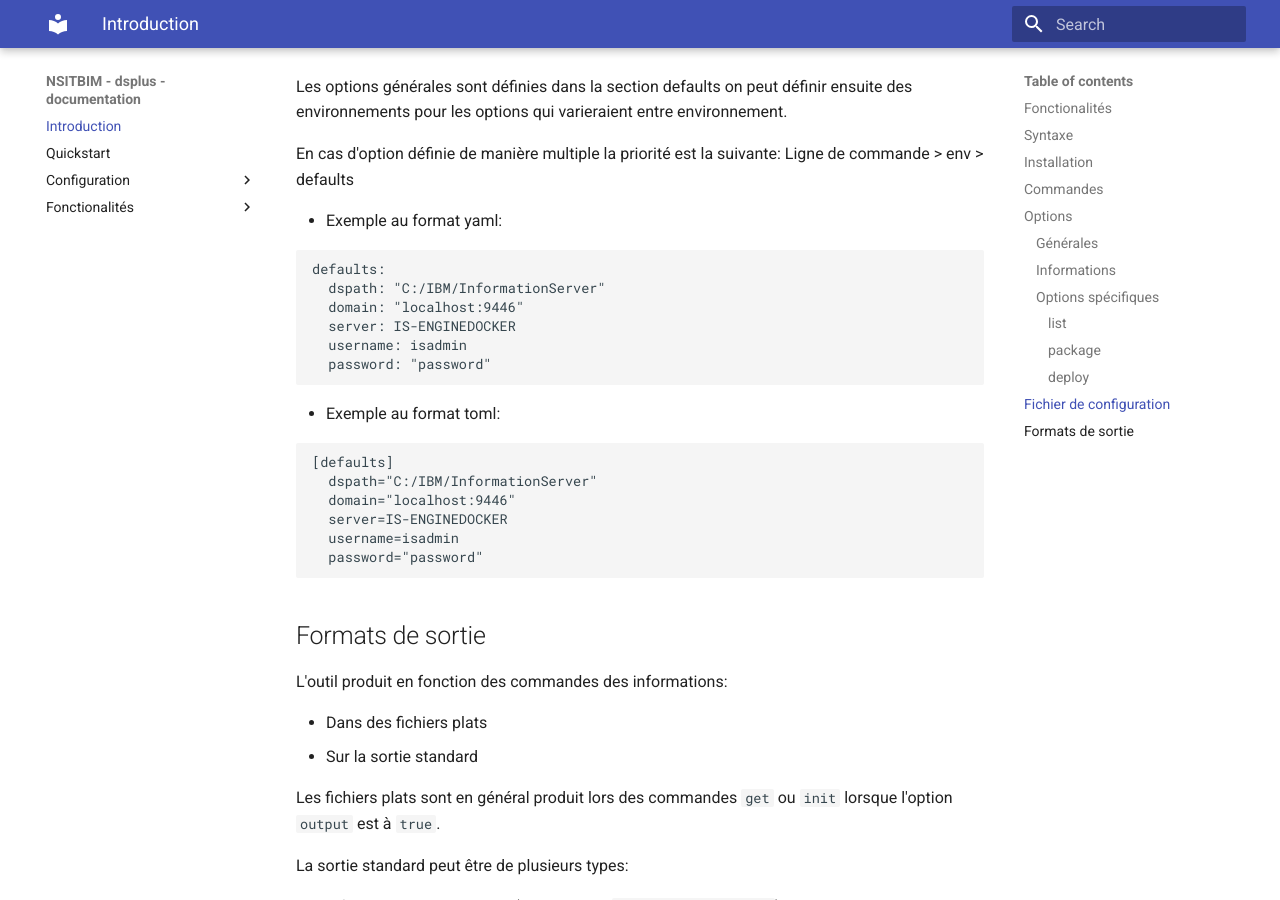
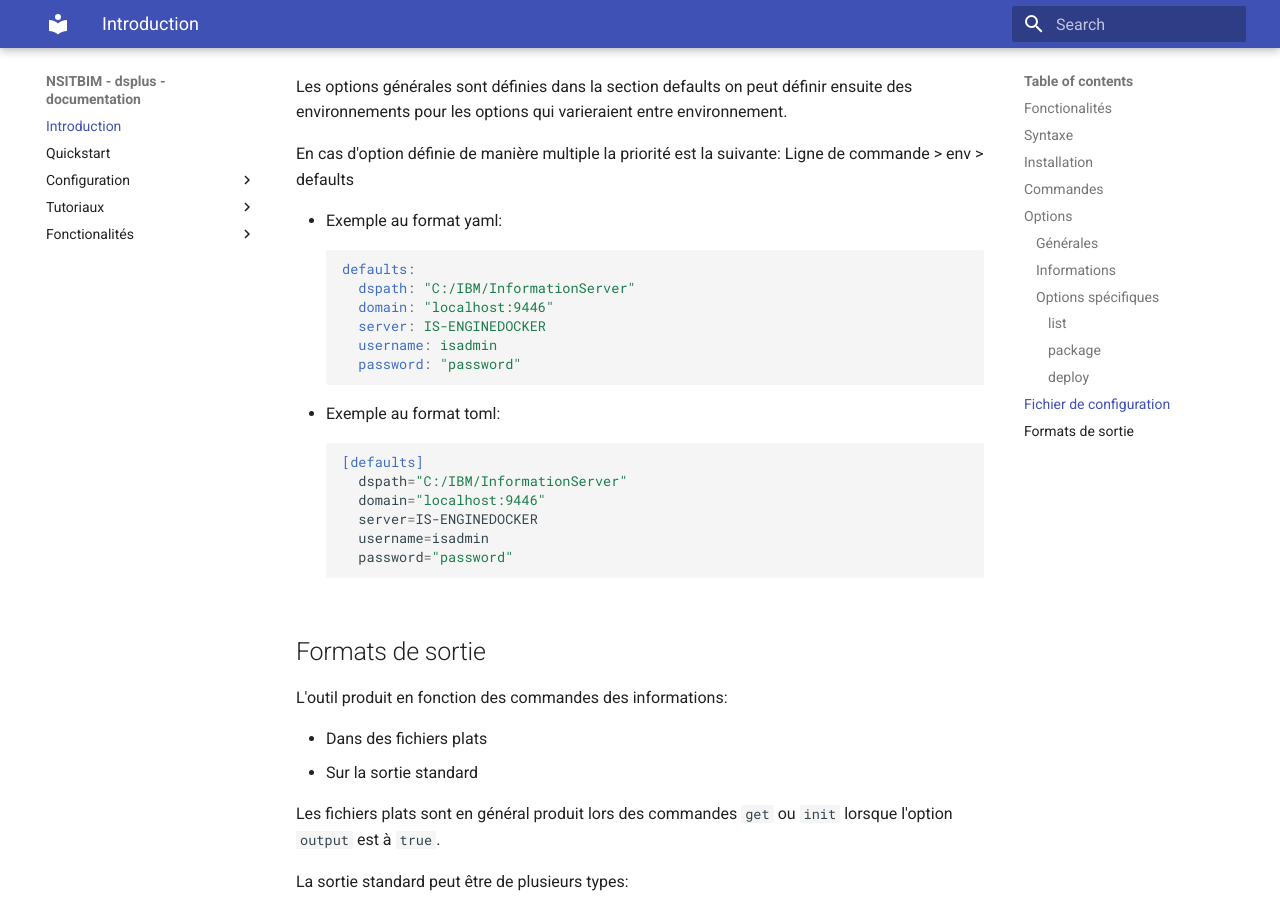
Before and after one commit to NSIT-BIM/dsplus-documentation, an MkDocs documentation site: the page built from docs/index.md, in a window 1280 px wide and 900 px high, scrolled down 4639 px. Built offline with MkDocs 1.6.1 and Material for MkDocs 9.7.7, drawn with Linux system fonts in a browser that asks for light colours; some of the changed text lies outside the part shown.

```diff
--- a/mkdocs.yml
+++ b/mkdocs.yml
@@ -8,10 +8,11 @@ nav:
         - config/confFile.md
         - config/env.md
         - config/git.md
- #   - Tutoriaux:
- #       - tutos/designerIntegration.md
- #       - tutos/automatePlugins.md
- #       - tutos/openQualityReport.md
+    - Tutoriaux:
+       - Personnalisation:
+          - tutos/customization/designerIntegration.md
+          - tutos/customization/automatePlugins.md
+          - tutos/customization/qualityReport.md
  #       - tutos/versionTracking.md
     - Fonctionalités:
         - features/projects.md
@@ -37,3 +38,10 @@ markdown_extensions:
   - admonition
   - attr_list
   - md_in_html
+  - pymdownx.highlight:
+      anchor_linenums: true
+  - pymdownx.inlinehilite
+  - pymdownx.snippets
+  - pymdownx.superfences
+  - pymdownx.tabbed:
+      alternate_style: true
```
